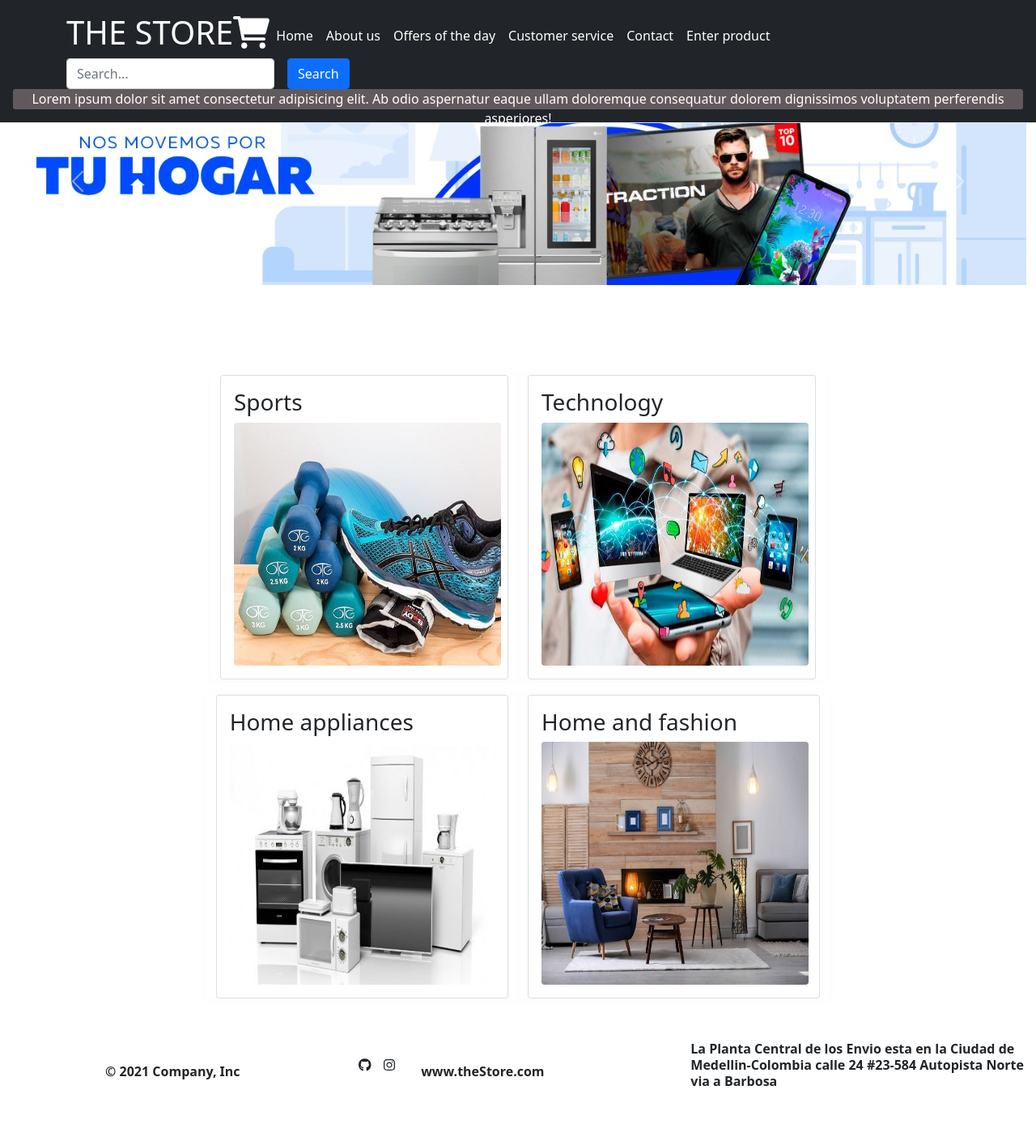
After one commit to master203040/tienda, a PHP site: page /home.php in a window 1280 px wide. The commit adds this page. Shown: the whole page at 81% size. Run offline with PHP 8.4, Linux system fonts and the light colour scheme.

Commit message:
se inserta home

```diff
--- /dev/null
+++ b/home.php
@@ -0,0 +1,142 @@
+<!DOCTYPE html>
+<html lang="en">
+<head>
+    <meta charset="UTF-8">
+    <meta http-equiv="X-UA-Compatible" content="IE=edge">
+    <meta name="viewport" content="width=device-width, initial-scale=1.0">
+    <title>Document</title>
+    <link rel="stylesheet" href="./public/home.css">
+    <link href="https://cdn.jsdelivr.net/npm/bootstrap@5.1.1/dist/css/bootstrap.min.css" rel="stylesheet" integrity="sha384-F3w7mX95PdgyTmZZMECAngseQB83DfGTowi0iMjiWaeVhAn4FJkqJByhZMI3AhiU" crossorigin="anonymous">
+    <link rel="stylesheet" href="https://cdnjs.cloudflare.com/ajax/libs/font-awesome/6.0.0-beta2/css/all.css"
+    integrity="sha512-Q0DfJ+I5cbH4Wm20NlPZ/fENHil7k3ZgzI9b71LfQAB1IlM8Gt7aO7eOPX2QzYT+4fZaF6u1kSfZAHczl4r/9Q=="
+    crossorigin="anonymous" referrerpolicy="no-referrer" />
+</head>
+<body>
+    <main>
+        <div class="b-example-divider"></div>
+        <header class="p-3 mb-3 border-bottom bg-dark  fixed-top">
+            <div class="container">
+                <div class="d-flex flex-wrap align-items-center justify-content-center justify-content-lg-start">
+                        <h1 class="text-white">THE STORE<i class="fas fa-shopping-cart"></i></h1>
+                        <ul class="nav col-12 col-lg-auto me-lg-auto mb-2 justify-content-center mb-md-0">
+                            <li><a href="home.php" class="nav-link px-2 link-dark text-white">Home</a></li>
+                            <li><a href="#" class="nav-link px-2 link-dark text-white">About us</a></li>
+                            <li><a href="#" class="nav-link px-2 link-dark text-white">Offers of the day</a></li>
+                            <li><a href="#" class="nav-link px-2 link-dark text-white">Customer service</a></li>
+                            <li><a href="#" class="nav-link px-2 link-dark text-white">Contact</a></li>
+                            <li><a href="../views/registro.php" class="nav-link px-2 link-dark text-white">Enter product </a></li>
+                        </ul>
+                        <form class="col-12 col-lg-auto mb-3 mb-lg-0 me-lg-3">
+                            <input type="search" class="form-control" placeholder="Search..." aria-label="Search">
+                        </form>
+                        <button type="button" class="btn btn-primary me-md-2" data-bs-toggle="modal"data-bs-target="#staticBackdrop1">
+                         Search
+                        </button>
+                    </div>
+                </div>
+                <div class="linea2 text-center text-white">
+                    <p>Lorem ipsum dolor sit amet consectetur adipisicing elit. Ab odio aspernatur eaque ullam doloremque consequatur dolorem dignissimos voluptatem perferendis asperiores!</p>
+                </div>
+            </div>
+        </header>
+        <div class="container- flur mt-5 py-5 ">
+            <div id="carouselExampleControls" class="carousel slide" data-bs-ride="carousel">
+                <div class="carousel-inner">
+                    <div class="carousel-item active">
+                        <img src="./public/img/img8.jpg" class="d-block w-100" alt="Photography1">
+                    </div>
+                    <div class="carousel-item">
+                        <img src="./public/img/Img1.jpg" class="d-block w-100" alt="Photography2">
+                    </div>
+                    <div class="carousel-item">
+                        <img src="./public/img/img3.jpg" class="d-block w-100" alt="Photography3">
+                    </div>
+                    <div class="carousel-item">
+                        <img src="./public/img/img4.jpg" class="d-block w-100" alt="Photography4">
+                    </div>
+                    <div class="carousel-item">
+                        <img src="./public/img/img5.jpg" class="d-block w-100" alt="Photography5">
+                    </div>
+                    <div class="carousel-item">
+                        <img src="./public/img/img6.jpg" class="d-block w-100" alt="Photography6">
+                    </div>
+                    <div class="carousel-item">
+                        <img src="./public/img/img7.jpg" class="d-block w-100" alt="Photography7">
+                    </div>
+                    </div>
+                    <button class="carousel-control-prev" type="button" data-bs-target="#carouselExampleControls" data-bs-slide="prev">
+                        <span class="carousel-control-prev-icon" aria-hidden="true"></span>
+                        <span class="visually-hidden">Previous</span>
+                    </button>
+                    <button class="carousel-control-next" type="button" data-bs-target="#carouselExampleControls" data-bs-slide="next">
+                        <span class="carousel-control-next-icon" aria-hidden="true"></span>
+                        <span class="visually-hidden">Next</span>
+                    </button>
+                </div>
+            </div>
+        </div>
+        <div class="container mt-5">
+            <div class="row d-flex justify-content-center">
+                <div class="col-md-4" id="cards">
+                    <div class="card h-100">
+                        <div class="card-body">
+                            <h3 class="card-title ">Sports</h3>
+                            <a href="./views/sports.php"><img src="./public/img/deportes (2).jpg" id="img" class="rounded mx-auto d-block" alt="..."></a>
+                        </div>
+                    </div>
+                </div>
+                <div class="col-md-4" id="cards">
+                    <div class="card h-100">
+                        <div class="card-body">
+                            <h3 class="card-title ">Technology</h3>
+                            <a href="./views/technology.php"><img src="./public/img/tecno4.jpg" id="img" class="rounded mx-auto d-block" alt="..."></a>
+                        </div>
+                    </div>
+                </div>
+            </div>
+        </div>
+        <div class="container p-1">
+            <div class="row d-flex justify-content-center">
+                <div class="col-md-4" id="cards">
+                    <div class="card h-100">
+                        <div class="card-body">
+                            <h3 class="card-title ">Home appliances</h3>
+                            <a href=""><img src="./public/img/electro4.jpg" id="img" class="rounded mx-auto d-block" alt="..."></a>
+                        </div>
+                    </div>
+                </div>
+                <div class="col-md-4" id="cards">
+                    <div class="card h-100">
+                        <div class="card-body">
+                            <h3 class="card-title ">Home and fashion</h3>
+                            <a href="./views/index.php"><img src="./public/img/hogar4.jpg" id="img" class="rounded mx-auto d-block" alt="..."></a>
+                        </div>
+                    </div>
+                </div>
+            </div>
+        </div>
+    </main>
+    <div class="b-example-divider"></div>
+    <div class="container-flur py-5 " >
+        <footer class="d-flex justify-content-center align-items-center bg-white">
+            <div class="col-md-4 text-center">
+                <span class="text-dark fw-bold">&copy; 2021 Company, Inc </span>
+            </div>
+            <ul class="nav col-md-4 justify-content-lef gb-dark">
+                <li class="ms-3"><a class="text-dark fw-bold" href="#"><i class="fab fa-github"></i></a></li>
+                <li class="ms-3"><a class="text-dark fw-bold" href="#"><i class="fab fa-instagram"></i></a></li>
+                <li class="ms-3"><a class=" nav-link text-dark fw-bold" href="#">www.theStore.com</a></li>
+            </ul>
+            <p class = "text-dark fw-bold lh-sm">
+                La Planta Central de los Envio esta en la Ciudad de Medellin-Colombia calle 24 #23-584 Autopista Norte via a Barbosa
+            </p>
+        </footer>
+    </div>
+
+    <script src="https://cdnjs.cloudflare.com/ajax/libs/font-awesome/6.0.0-beta2/js/all.min.js"
+    integrity="sha512-cyAbuGborsD25bhT/uz++wPqrh5cqPh1ULJz4NSpN9ktWcA6Hnh9g+CWKeNx2R0fgQt+ybRXdabSBgYXkQTTmA=="
+    crossorigin="anonymous" referrerpolicy="no-referrer">
+    </script>
+    <script src="https://cdn.jsdelivr.net/npm/bootstrap@5.1.1/dist/js/bootstrap.bundle.min.js" integrity="sha384-/bQdsTh/da6pkI1MST/rWKFNjaCP5gBSY4sEBT38Q/9RBh9AH40zEOg7Hlq2THRZ" crossorigin="anonymous"></script>
+</body>
+</html>
--- /dev/null
+++ b/public/home.css
@@ -0,0 +1,32 @@
+.linea2 {
+    width: 100%;
+    height: 25px;
+    background-color: rgba(238, 207, 207, 0.308);
+    border-radius: 3px;
+}
+
+
+
+#cards {
+
+    border-width: 1px;
+    border-radius: 4px;
+    margin-top: 15px;
+    box-shadow: 0px 1px 10px rgba(238, 228, 228, 0.2);
+    cursor: default;
+    transition: all 400ms ease;
+}
+
+#cards:hover {
+    box-shadow: 5px 5px 20px rgba(0, 0, 0, 0.4);
+    transform: translateY(-3%);
+
+}
+
+#img {
+    width: 330px;
+    height: 300px;
+}
+body {
+    background-color: rgba(241, 236, 227, 0.733);
+}
--- a/views/index.php
+++ b/views/index.php
@@ -27,7 +27,7 @@
                     <div class="d-flex flex-wrap align-items-center justify-content-center justify-content-lg-start">
                         <h1 class="text-white">THE STORE<i class="fas fa-shopping-cart"></i></h1>
                         <ul class="nav col-12 col-lg-auto me-lg-auto mb-2 justify-content-center mb-md-0">
-                            <li><a href="../views/index.php" class="nav-link px-2 link-dark text-white">Home</a></li>
+                            <li><a href="home.php" class="nav-link px-2 link-dark text-white">Home</a></li>
                             <li><a href="#" class="nav-link px-2 link-dark text-white">About us</a></li>
                             <li><a href="#" class="nav-link px-2 link-dark text-white">Offers of the day</a></li>
                             <li><a href="#" class="nav-link px-2 link-dark text-white">Customer service</a></li>
@@ -40,7 +40,7 @@
                         </form>
 
                         <button type="button" class="btn btn-primary me-md-2" data-bs-toggle="modal"data-bs-target="#staticBackdrop1">
-                        Sign up
+                        Search
                         </button>
                         </div>
                         </div>
@@ -175,7 +175,7 @@
                     <li class="ms-3"><a class="text-dark fw-bold" href="#"><i class="fab fa-instagram"></i></a></li>
                     <li class="ms-3"><a class=" nav-link text-dark fw-bold" href="#">www.theStore.com</a></li>
                 </ul>
-                <p class = "text-dark fw-bold lh-1">
+                <p class = "text-dark fw-bold lh-sm">
                     La Planta Central de los Envio esta en la Ciudad de Medellin-Colombia calle 24 #23-584 Autopista Norte via a Barbosa
                 </p>
             </footer>
```
Also changed, not shown: public/img/deportes (2).jpg (added), public/img/electro4.jpg (added), public/img/hogar4.jpg (added), public/img/tecno4.jpg (added).
